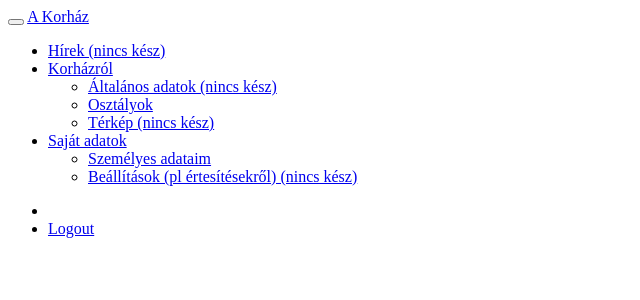
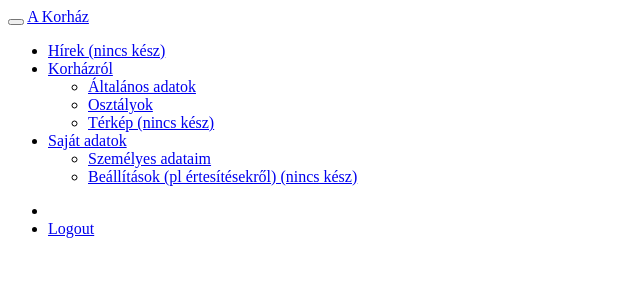
Before and after one commit to ApatiAti/dipterv-project, a Spring app: page /fragments/menu in a window 1280 px wide. Shown: the top 300 px of the page, without its empty margins (0-640 px from the left). Run offline with Thymeleaf, Linux system fonts and the light colour scheme; the template is opened without the code that fills it, so the values that code supplies are empty.

Commit message:
Menu módosítása.

```diff
--- a/src/main/webapp/WEB-INF/templates/fragments/menu.html
+++ b/src/main/webapp/WEB-INF/templates/fragments/menu.html
@@ -27,8 +27,7 @@
 						<a href="#" class="dropdown-toggle" data-toggle="dropdown" role="button" > Korházról <span class="caret"></span></a>
 						<ul class="dropdown-menu">
 							<li>
-<!-- 								<a href="#" th:href="@{/info}">Általános adatok (nincs kész)</a> -->
-								<a href="#">Általános adatok (nincs kész)</a>
+								<a href="#" th:href="@{/home}">Általános adatok</a>
 							</li>
 							<li>
 								<a href="#" th:href="@{/department/list}">Osztályok</a>
```
